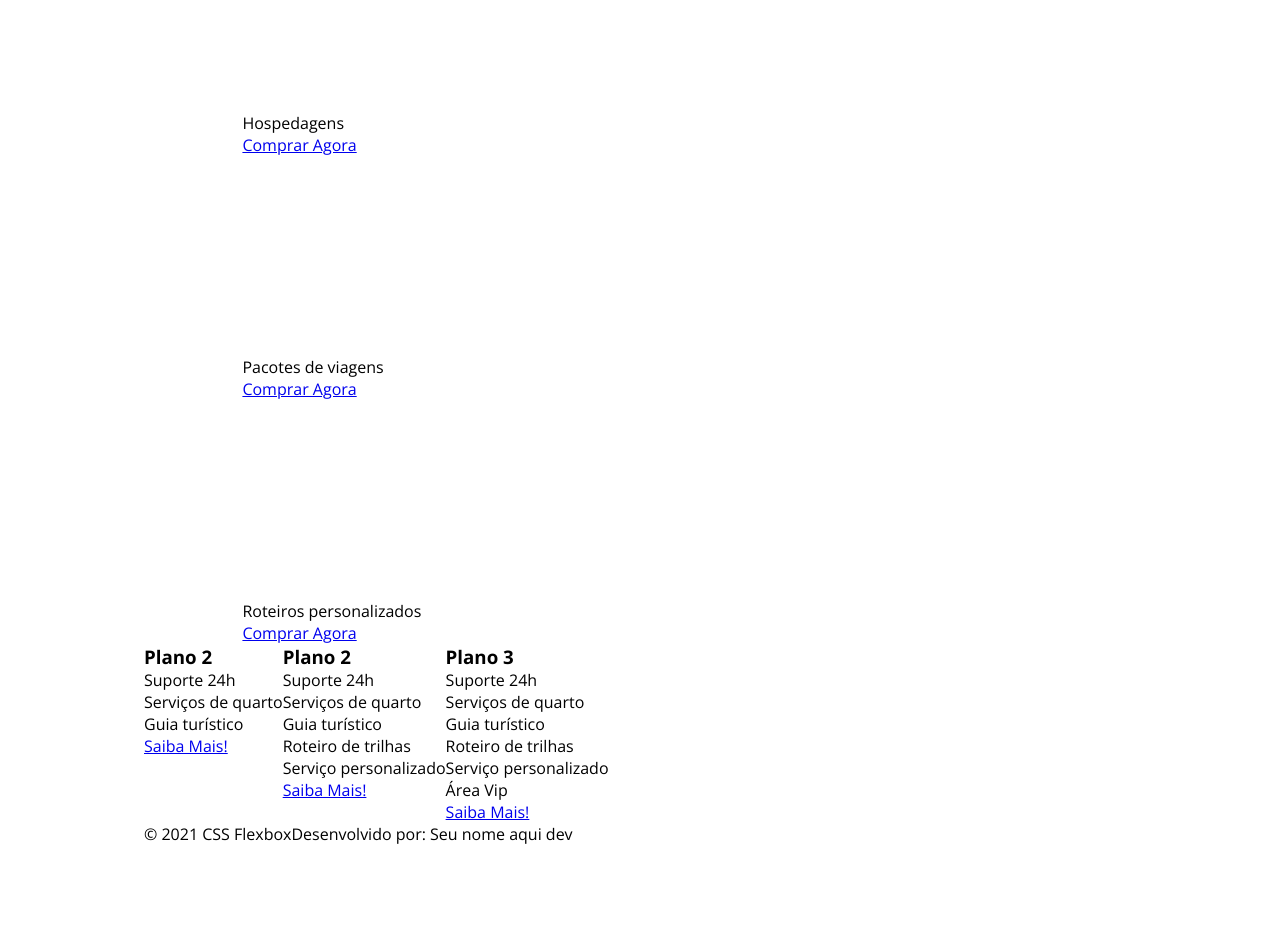
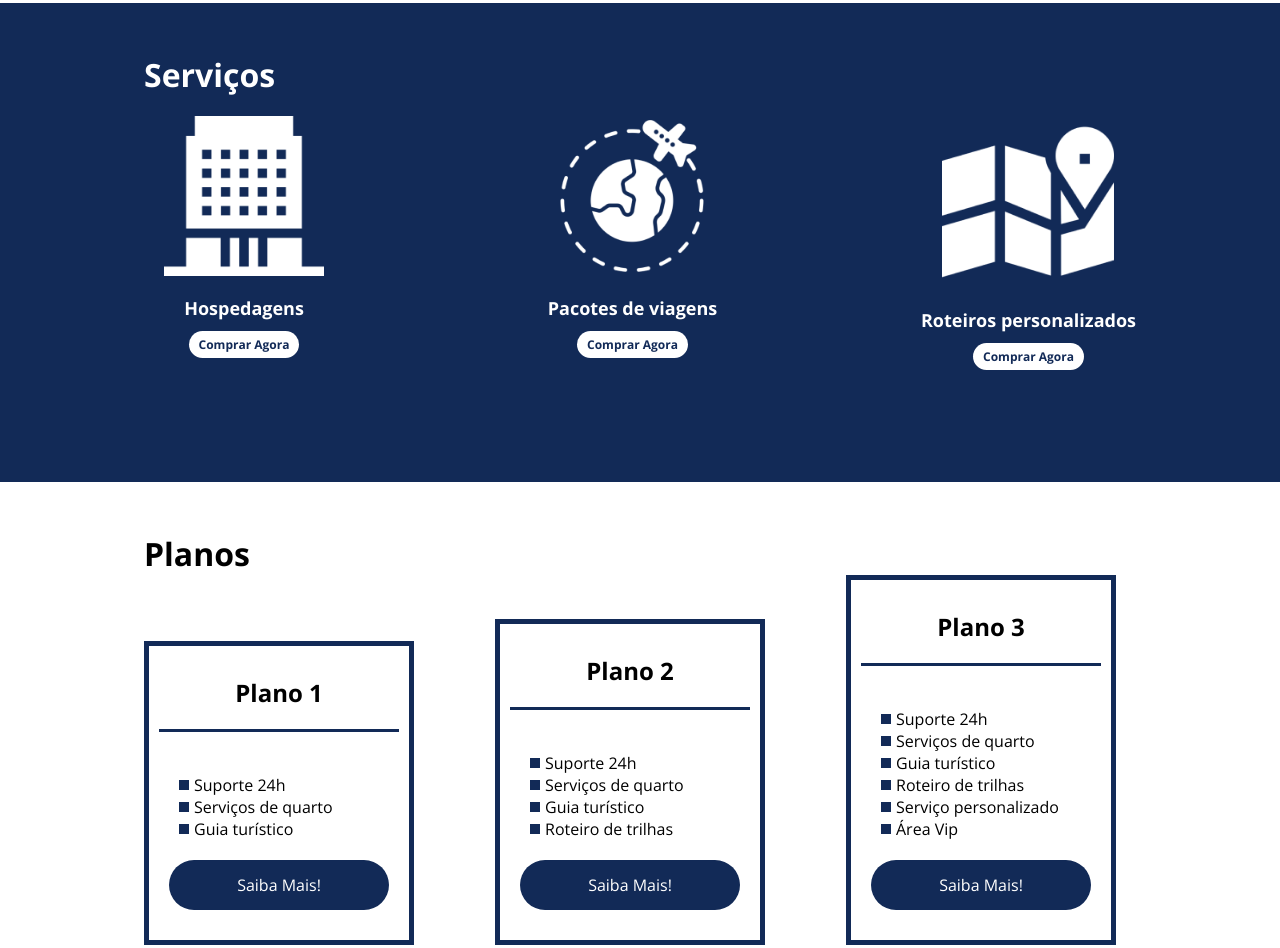
Before and after one commit to CamargoAndre/Projeto-Flexbox-DIO, a plain HTML site: page index.html in a window 1280 px wide. Shown: the part 1188-2136 px from the top of the page. Before the commit the page ends 2033 px from the top, so only its background shows below. Drawn offline with nearby package versions, Linux system fonts and the light colour scheme.

Commit message:
Conclusão do projeto

```diff
--- a/index.html
+++ b/index.html
@@ -25,7 +25,7 @@
         <div class="texto-apresentacao">
             <h1>Flex <br>Turismos</h1>
             <p>O melhor serviço para você!</p>
-            <a href="">Saiba Mais!</a>
+            <a href="" class="btn">Saiba Mais!</a>
         </div>
 
         <div>
@@ -46,25 +46,26 @@
         </div>
     </div>
 
-    <div class="flex-container">
+    <div class="container-externo">
+        <div class="flex-container" id="servicos">
             <div>
                 <h2>Serviços</h2>
             </div>
 
-        <div>
-            <div>
+            <div class="list-servicos">
+                <div class="item-servico">
                     <div><img src="./images/icon-2.png" alt="hospedagens"></div>
                     <p>Hospedagens</p>
                     <a href="#">Comprar Agora</a>
                 </div>
 
-            <div>
+                <div class="item-servico">
                     <div><img src="./images/icon-1.png" alt="pacote de viagens"></div>
                     <p>Pacotes de viagens</p>
                     <a href="#">Comprar Agora</a>
                     </div>
 
-            <div>
+                <div class="item-servico">
                     <div><img src="./images/icon-3.png" alt="roteiros personalizados"></div>
                     <p>Roteiros personalizados</p>
                     <a href="#">Comprar Agora</a>
@@ -72,33 +73,39 @@
 
             </div>
         </div>
+    </div>
 
-    <div class="flex-container">
+    <div class="flex-container" id="planos">
 
-        <div>
-            <h3>Plano 2</h3>
+        <div><h2>Planos</h2></div>
+
+        <div class="list-planos">
+            <div class="item-plano">
+                <h3>Plano 1</h3>
+                <br>
                 <ul>
                     <li>Suporte 24h</li>
                     <li>Serviços de quarto</li>
                     <li>Guia turístico</li>
                 </ul>
-            <a href="#">Saiba Mais!</a>
+                <a href="#" class="btn">Saiba Mais!</a>
             </div>
 
-        <div>
+            <div class="item-plano">
                 <h3>Plano 2</h3>
+                <br>
                 <ul>
                     <li>Suporte 24h</li>
                     <li>Serviços de quarto</li>
                     <li>Guia turístico</li>
                     <li>Roteiro de trilhas</li>
-                <li>Serviço personalizado</li>
                 </ul>
-            <a href="#">Saiba Mais!</a>
+                <a href="#" class="btn">Saiba Mais!</a>
             </div>
 
-        <div>
+            <div class="item-plano">
                 <h3>Plano 3</h3>
+                <br>
                 <ul>
                     <li>Suporte 24h</li>
                     <li>Serviços de quarto</li>
@@ -107,13 +114,17 @@
                     <li>Serviço personalizado</li>
                     <li>Área Vip</li>
                 </ul>
-            <a href="#">Saiba Mais!</a>
+                <a href="#" class="btn">Saiba Mais!</a>
             </div>
         </div>
 
-    <footer class="flex-container">
+    </div>
+
+    <footer>
+        <div class="flex-container footer">
             <p>&copy; 2021 CSS Flexbox</p>
-        <p>Desenvolvido por: Seu nome aqui dev</p>
+            <p>Desenvolvido por: Andre de Camargo</p>
+        </div>
     </footer>
 </body>
 </html>
--- a/style.css
+++ b/style.css
@@ -25,6 +25,7 @@ div img{
     max-width: 992px;
     margin: auto;
     width: 100%;
+    min-width: 320px;
 }
 
 header{
@@ -60,7 +61,6 @@ header .menu{
 
 .apresentacao .texto-apresentacao{
     min-height: 200px;
-
 }
 
 .texto-apresentacao h1{
@@ -69,7 +69,7 @@ header .menu{
     margin-bottom: 10px;
 }
 
-.texto-apresentacao a{
+.btn{
     background-color:#122A57;
     color:#fff;
     text-align: center;
@@ -110,3 +110,190 @@ header .menu{
     margin-bottom: 10px;
     width: 90%;
 }
+
+#quem-somos img{
+    min-width: 420px;
+}
+
+.container-externo{
+    background-color: #122A57;
+    width: 100%;
+
+}
+
+#servicos{
+    flex-direction: column;
+    padding-top: 50px;
+    padding-bottom: 100px;
+}
+
+#servicos h2{
+    color: #fff;
+    font-size: 32px;
+    margin-bottom: 20px;
+}
+
+.list-servicos{
+    display: flex;
+    justify-content: space-between;
+}
+
+.list-servicos .item-servico{
+    text-align: center;
+}
+
+.item-servico a{
+    width: 220px;
+    background-color: #fff;
+    border-radius: 30px;
+    height: 50px;
+    text-align: center;
+    margin-top: 20px;
+    line-height: 50px;
+    padding: 5px 10px;
+    color: #122A57;
+    font-size: 12px;
+    text-decoration: none;
+    font-weight: 700;
+}
+
+.item-servico p{
+    font-weight: 700;
+    font-size: 18px;
+    color: #fff;
+    margin-top: 20px;
+}
+
+.item-servico img{
+    width: 80%;
+    margin: auto;
+}
+
+#planos{
+    flex-direction: column;
+    min-height: 100vh;
+    padding-top: 50px;
+}
+
+#planos h2{
+    font-size: 32px;
+
+}
+
+.list-planos{
+    display: flex;
+    align-items: flex-end;
+    justify-content: space-between;
+}
+
+.item-plano{
+    flex: 1;
+    border: 5px solid #122A57;
+    margin-right: 20px;
+    padding: 10px;
+    max-width: 240px;
+
+}
+
+.item-plano .btn{
+    margin: auto;
+    margin-bottom: 20px;
+}
+
+.item-plano h3{
+    font-size: 24px;
+    display: flex;
+    flex-direction: column;
+    text-align: center;
+    margin-top: 20px;
+
+}
+
+.item-plano h3::after{
+    content: "";
+    background-color: #122A57;
+    width: 100%;
+    height: 3px;
+    margin-top: 20px;
+    margin-bottom: 10px;
+}
+
+.item-plano ul{
+    padding: 10px 20px;
+    display: flex;
+    flex-direction: column;
+    margin-bottom: 10px;
+
+}
+
+.item-plano ul li{
+    display: flex;
+    flex-wrap: nowrap;
+    align-items: center;
+}
+
+.item-plano ul li::before{
+    content: "";
+    width: 10px;
+    height: 10px;
+    background-color: #122A57;
+    margin-right: 5px;
+}
+
+footer{
+    background-color: #122A57;
+    height: 70px;
+    display: flex;
+    align-items: center;
+}
+
+footer .footer{
+    justify-content: space-between;
+    color: #fff;
+}
+
+/* mobile */
+@media(max-width: 992px){
+    .flex-container{
+        flex-direction: column;
+    }
+
+    .apresentacao{
+        flex-direction: column-reverse;
+    }
+
+    .apresentacao .texto-apresentacao{
+        width: 100%;
+    }
+
+    #quem-somos{
+       flex-direction: column-reverse;
+    }
+
+    #quem-somos img{
+        min-width: 320px;
+        margin: auto;
+    }
+
+    .list-servicos{
+        flex-direction: column;
+    }
+
+    .item-servico img{
+        width: 50%;
+        margin: auto;
+    }
+
+    .list-planos{
+        flex-direction: column;
+        align-items: flex-start;
+        margin-bottom: 20px;
+    }
+
+    .list-planos .item-plano{
+        max-width: 90%;
+        margin: auto;
+        width: 100%;
+        margin-bottom: 20px;
+    }
+}
```
Lines whose indentation alone changed are shown as unchanged.
